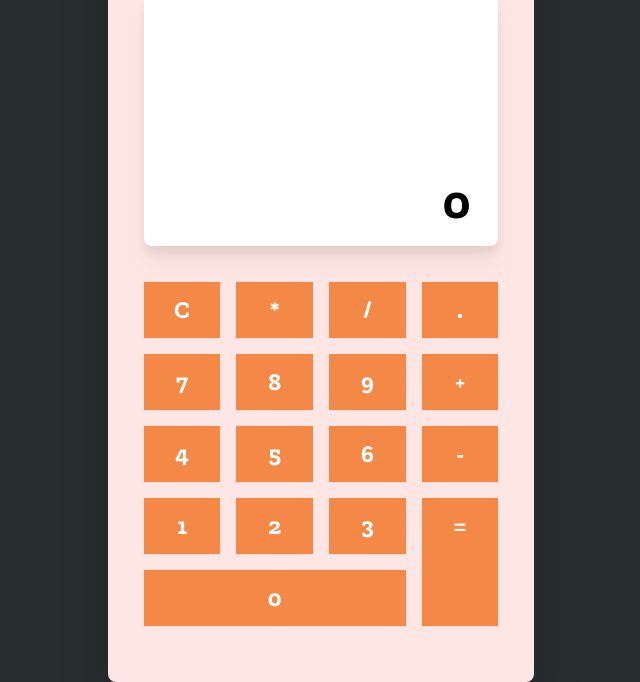
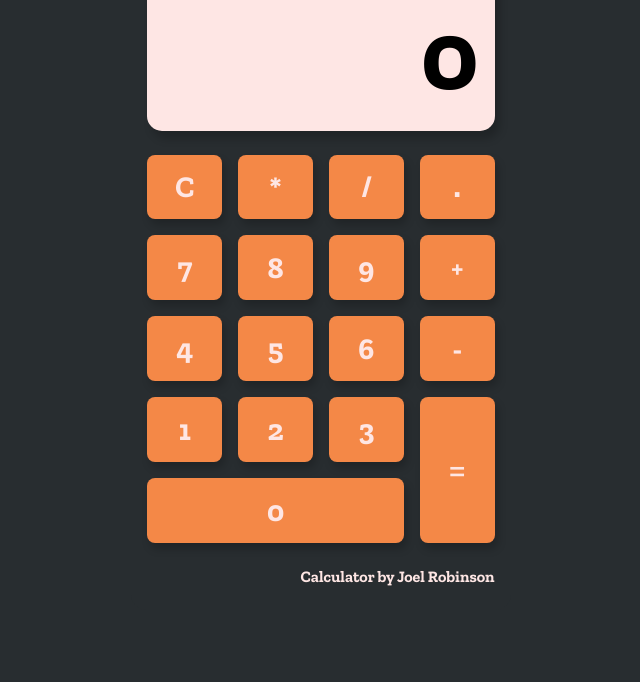
Before and after one commit to JoelRobinsonUK/calculator, a plain HTML site: page index.html in a window 1280 px wide. Shown: the part 118-800 px from the top of the page, without its empty margins (319-959 px from the left). Drawn offline with nearby package versions, Linux system fonts and the light colour scheme.

Commit message:
Logic Added
+Added calculator logic
- Removed Tailwind CSS
+ Added custom CSS

```diff
--- a/index.html
+++ b/index.html
@@ -5,6 +5,7 @@
     <meta charset="UTF-8">
     <meta name="viewport" content="width=device-width, initial-scale=1.0">
 
+    <link rel="stylesheet" href="style.css">
     <link rel="preconnect" href="https://fonts.googleapis.com">
     <link rel="preconnect" href="https://fonts.gstatic.com" crossorigin>
     <link
@@ -14,59 +15,36 @@
     <title>Calculator</title>
 </head>
 
-<body class="bg-steel">
-    <div class="calculator flex flex-col mx-auto my-0 w-full lg:w-4/12 h-screen bg-cotton px-9 py-5 rounded-lg drop-shadow-2xl">
-        <h1 class="text-6xl text-center font-serif py-4">Calculator</h1>
-        <div class="results grow flex items-end justify-end overflow-hidden bg-white px-7 py-5 rounded-lg font-serif font-bold text-right text-5xl drop-shadow-xl">
-            <span class="object-bottom truncate">0</span>
+<body>
+    <div class="calculator">
+        <div class="results">
+            0
         </div>
-        <div class="buttons grid grid-cols-4 gap-4 py-9">
-            <div>C</div>
-            <div>*</div>
-            <div>/</div>
-            <div>.</div>
-            <div>7</div>
-            <div>8</div>
-            <div>9</div>
-            <div>+</div>
-            <div>4</div>
-            <div>5</div>
-            <div>6</div>
-            <div>-</div>
-            <div>1</div>
-            <div>2</div>
-            <div>3</div>
-            <div class="row-span-2">=</div>
-            <div class="col-span-3">0</div>
+        <div class="buttons">
+            <div class="btn"><span>C</span></div>
+            <div class="btn"><span>*</span></div>
+            <div class="btn"><span>/</span></div>
+            <div class="btn"><span>.</span></div>
+            <div class="btn"><span>7</span></div>
+            <div class="btn"><span>8</span></div>
+            <div class="btn"><span>9</span></div>
+            <div class="btn"><span>+</span></div>
+            <div class="btn"><span>4</span></div>
+            <div class="btn"><span>5</span></div>
+            <div class="btn"><span>6</span></div>
+            <div class="btn"><span>-</span></div>
+            <div class="btn"><span>1</span></div>
+            <div class="btn"><span>2</span></div>
+            <div class="btn"><span>3</span></div>
+            <div class="btn tall"><span>=</span></div>
+            <div class="btn wide"><span>0</span></div>
         </div>
+        <span>Calculator by Joel Robinson</span>
     </div>
 
-
-    <script src="https://cdn.tailwindcss.com"></script>
-    <script>
-        tailwind.config = {
-            theme: {
-                extend: {
-                    colors: {
-                        saffron: '#f48847',
-                        steel: '#282d30',
-                        cotton: '#fee6e4'
-                    },
-                    fontFamily: {
-                        sans: ['Source Sans Pro', 'sans-serif'],
-                        serif: ['Zilla Slab', 'serif'],
-                    }
-                }
-            }
-        }
-    </script>
-    <style type="text/tailwindcss">
-        @layer components {
-          .buttons div {
-            @apply bg-saffron text-center font-serif font-bold text-white text-2xl py-3 drop-shadow-sm hover:drop-shadow-xl
-          }
-        }
-      </style>
+    <script src="https://code.jquery.com/jquery-3.6.3.js"
+        integrity="sha256-nQLuAZGRRcILA+6dMBOvcRh5Pe310sBpanc6+QBmyVM=" crossorigin="anonymous"></script>
+    <script src="/logic.js"></script>
 </body>
 
 </html>
--- /dev/null
+++ b/logic.js
@@ -0,0 +1,28 @@
+const $buttons = document.querySelectorAll(".buttons div");
+
+$buttons.forEach((node) => {
+    node.addEventListener('mousedown', (e => {
+        e.preventDefault();
+        const value = node.innerText.trim();
+        const $results = document.querySelector(".results");
+
+        const resultText = $results.innerText.trim();
+
+        if(resultText == "0" || resultText == "undefined" || resultText == "Infinity"){
+            $results.innerText = "";
+        }
+
+        if(value == "="){
+            let solution = eval(resultText);
+            $results.innerText = solution;
+            return true;
+        }
+
+        if (value.toLowerCase() === "c") {
+            $results.innerText = "0";
+            return true;
+        }
+
+        $results.innerText += value;
+    }));
+});
--- /dev/null
+++ b/style.css
@@ -0,0 +1,83 @@
+:root{
+    --color-primary: #f48847;
+    --color-secondary: #282d30;
+    --color-tertiary: #fee6e4;
+}
+
+body{
+    background-color: var(--color-secondary);
+    font-family: 'Zilla Slab', serif;
+    font-weight: 800;
+    overflow: hidden;
+}
+
+span{
+    text-align: right;
+    color: var(--color-tertiary);
+}
+
+.calculator {
+
+    display: flex;
+    flex-direction: column;
+    width: 100%;
+    height: 100vh;
+    padding: 24px 16px;
+    background-color: var(--color-secondary);
+    box-sizing: border-box;
+}
+
+.results{
+    flex-grow: 1;
+    display: grid;
+    place-items: end;
+    text-align: right;
+    overflow: hidden;
+    background-color: var(--color-tertiary);
+    padding: 16px 16px;
+    border-radius: 15px;
+    font-size: 100px;
+    box-shadow: 5px 8px 8px rgba(0, 0, 0, 0.2);
+}
+
+.buttons{
+    flex-grow: 1;
+    display: grid;
+    grid-template-columns: repeat(4, minmax(0, 1fr));
+    gap: 1rem;
+    padding: 24px 0;
+}
+
+.buttons div{
+    background-color: var(--color-primary);
+    color: var(--color-tertiary);
+    user-select: none;
+    display: flex;
+    justify-content: center;
+    align-items: center;
+    font-size: 30px;
+    padding: 8px;
+    border-radius: 8px;
+    box-shadow: 3px 6px 8px rgba(0, 0, 0, 0.2);
+}
+
+.buttons div:active{
+    box-shadow: 5px 8px 8px rgba(0, 0, 0, 0.5);
+}
+
+.buttons .tall{
+    grid-row: span 2 / span 2;
+}
+
+.buttons .wide{
+    grid-column: span 3 / span 3;
+}
+
+@media (min-width: 1279px) {
+    .calculator {
+        margin: 0 auto;
+        width: 30%;
+        height: 90vh;
+        border-radius: 15px;
+    }
+}
```
